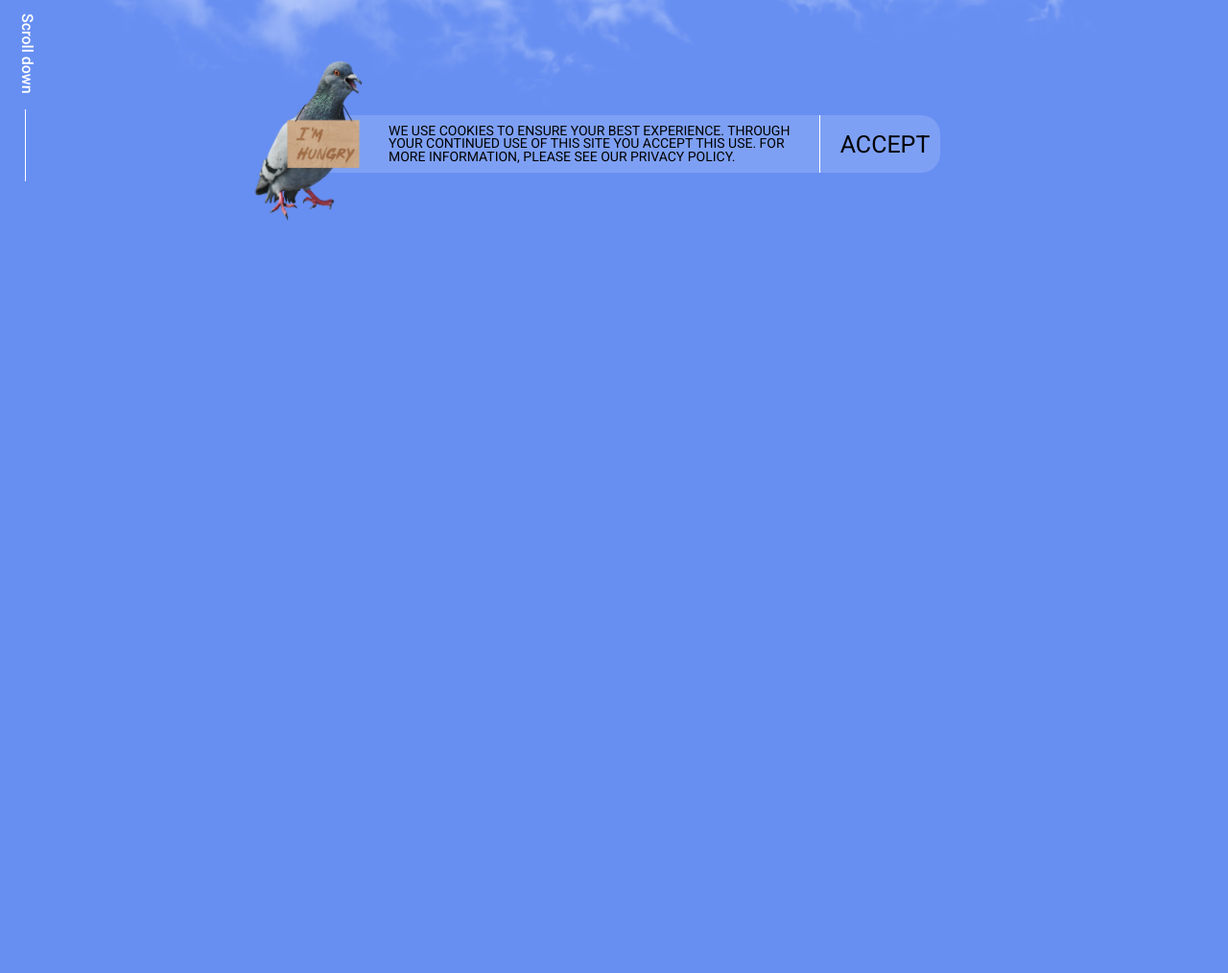
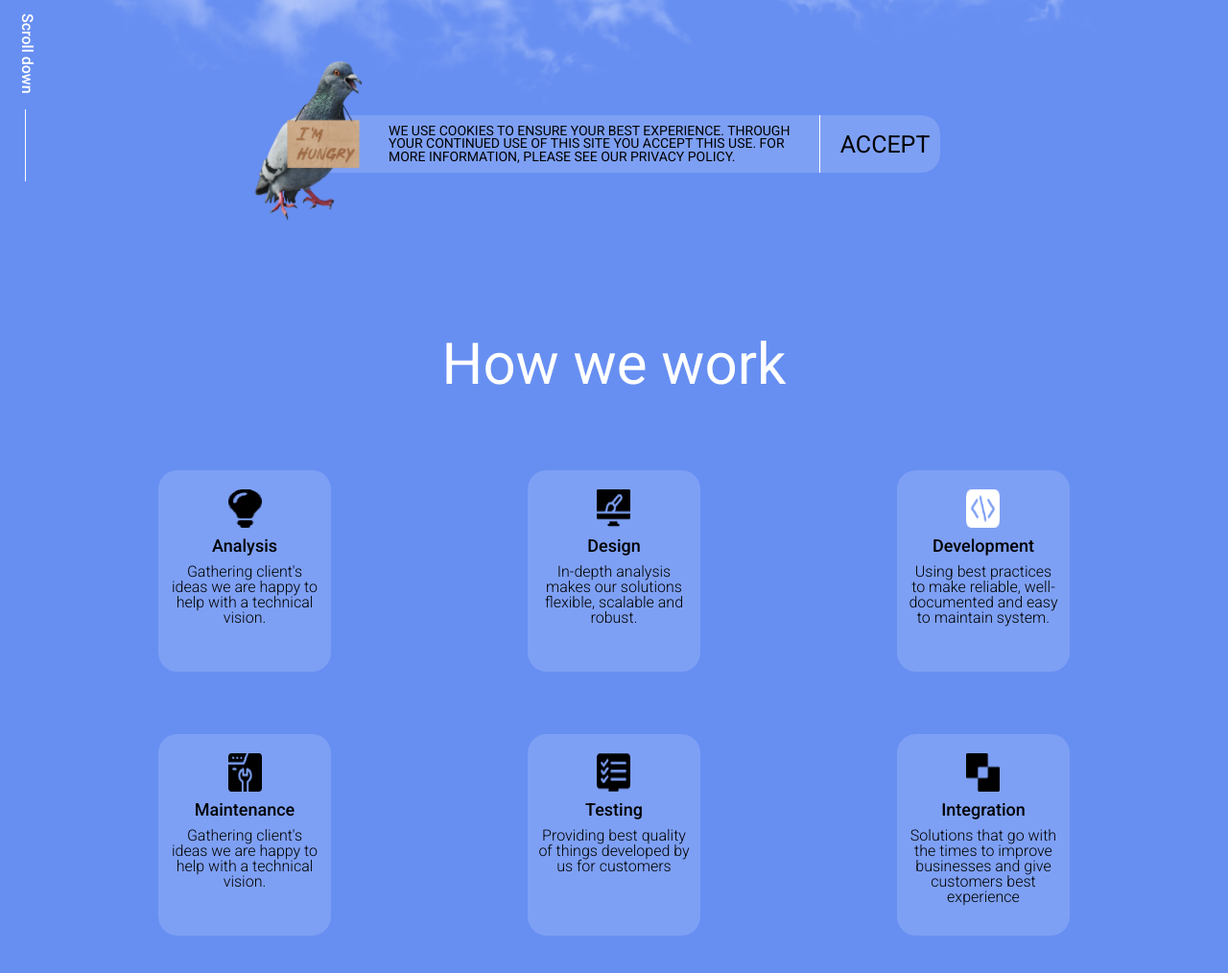
Before and after one commit to MaximZozulya/landing_Cloud_Flex, a website: page index.html in a window 1280 px wide. Shown: the part 580-1594 px from the top of the page at 96% size. Before the commit the page ends 880 px from the top, so only its background shows below. Drawn offline with nearby package versions, Linux system fonts and the light colour scheme; files that its build step writes are made by us from their sources.

Commit message:
work section implementation

```diff
--- a/index.html
+++ b/index.html
@@ -41,6 +41,8 @@
         </nav>
       </div>
     </header>
+    <!-- /.header -->
+
 
     <main aria-label="main content">
       <section class="hero-section" aria-label="hero section">
@@ -69,6 +71,60 @@
 
         </div>
       </section>
+      <!-- /.hero-section -->
+
+      <section class="work-section" aria-label="work section">
+        <div class="container">
+          <div class="work">
+            <h2 class="work__title">How we work</h2>
+            <div class="work__cards-wrapper">
+              <figure class="info-card card--analysis" aria-label="card analysis">
+                <img class="info-card__icon icon--analysis" src="assets/webp/analysis.webp" alt="analysis image">
+                <h3 class="info-card__title">Analysis</h3>
+                <p class="info-card__description">
+                  Gathering client's ideas we are happy to help with a technical vision.
+                </p>
+              </figure>
+              <figure class="info-card card--design" aria-label="card design">
+                <img class="info-card__icon icon--design" src="assets/webp/design.webp" alt="design image">
+                <h3 class="info-card__title">Design</h3>
+                <p class="info-card__description">
+                  In-depth analysis makes our solutions flexible, scalable and robust.
+                </p>
+              </figure>
+              <figure class="info-card card--development" aria-label="card development">
+                <img class="info-card__icon icon--development" src="assets/webp/development.webp" alt="development image">
+                <h3 class="info-card__title">Development</h3>
+                <p class="info-card__description">
+                  Using best practices to make reliable, well-documented and easy to maintain system.
+                </p>
+              </figure>
+              <figure class="info-card card--maintenance" aria-label="card maintenance">
+                <img class="info-card__icon icon--maintenance" src="assets/webp/maintenance.webp" alt="maintenance image">
+                <h3 class="info-card__title">Maintenance</h3>
+                <p class="info-card__description">
+                  Gathering client's ideas we are happy to help with a technical vision.
+                </p>
+              </figure>
+              <figure class="info-card card--testing" aria-label="card testing">
+                <img class="info-card__icon icon--testing" src="assets/webp/testing.webp" alt="testing image">
+                <h3 class="info-card__title">Testing</h3>
+                <p class="info-card__description">
+                  Providing best quality of things developed by us for customers
+                </p>
+              </figure>
+              <figure class="info-card card--integration" aria-label="card integration">
+                <img class="info-card__icon icon--integration" src="assets/webp/integration.webp" alt="integration image">
+                <h3 class="info-card__title">Integration</h3>
+                <p class="info-card__description">
+                  Solutions that go with the times to improve businesses and give customers best experience
+                </p>
+              </figure>
+            </div>
+          </div>
+        </div>
+      </section>
+      <!-- /.work-section -->
     </main>
   </body>
 </html>
--- /dev/null
+++ b/styles/_cards.scss
@@ -0,0 +1,59 @@
+@use 'variables' as v;
+@use 'mixins' as m;
+@use 'sass:color';
+
+.info-card {
+  width: 180px;
+  height: 210px;
+  padding: 20px 10px 0;
+  border-radius: 20px;
+  background-color: color.adjust(v.$color-white, $alpha: -0.85);
+  @include m.d-flex(start, center, nowrap, column, 0, 10px);
+  transition: all .3s;
+
+  &__icon {
+    width: 35px;
+    height: 40px;
+    color: v.$color-black;
+  }
+
+  &__title {
+    @include m.font(18px, 500, v.$color-black);
+    transition: all .3s;
+  }
+
+  &__description {
+    text-align: center;
+    @include m.font(16px, 300, v.$color-black);
+    transition: all .3s;
+  }
+
+  &:hover {
+    cursor: pointer;
+    background-color: color.adjust(v.$color-white, $alpha: -0.95);
+    box-shadow: 0px 4px 20px 0px rgba(0, 0, 0, 0.1);
+    transition: all .5s;
+
+    .info-card__title {
+      color: v.$color-white;
+    }
+
+    .info-card__description {
+      color: v.$color-white;
+    }
+  }
+
+  @media(max-width: v.$media_min) {
+    width: 140px;
+    height: 170px;
+
+    &__title {
+      @include m.font(14px, 400, v.$color-black);
+      transition: all .3s;
+    }
+
+    &__description {
+      @include m.font(11px, 300, v.$color-black);
+    }
+  }
+}
--- a/styles/_hero.scss
+++ b/styles/_hero.scss
@@ -90,7 +90,6 @@
   @media (max-width: v.$media_sm) {
     width: 100%;
     max-width: 350px;
-    height: 280px;
 
     &__title {
       @include m.font(45px, 500, v.$color-black);
--- a/styles/_importer.scss
+++ b/styles/_importer.scss
@@ -1,4 +1,6 @@
 @forward 'reset';
 @forward 'basic';
+@forward 'cards';
 @forward 'header';
 @forward 'hero';
+@forward 'work';
--- /dev/null
+++ b/styles/_work.scss
@@ -0,0 +1,82 @@
+@use 'variables' as v;
+@use 'mixins' as m;
+@use 'sass:color';
+
+.work-section {
+  padding: 50px 20px 180px;
+
+  .work {
+    margin: 0 auto;
+    text-align: center;
+
+    &__title {
+      margin-bottom: 80px;
+      @include m.font(60px, 400, v.$color-white);
+
+      @media(max-width:v.$media_min) {
+        display: none;
+      }
+    }
+
+    &__cards-wrapper {
+      margin: 0 auto;
+      max-width: 950px;
+
+      display: grid;
+      grid-template-columns: repeat(3, 1fr);
+      grid-template-rows: repeat(2, 1fr);
+      row-gap: 65px;
+      justify-items: center;
+      align-items: center;
+      grid-template-areas:
+                          "analysis design development"
+                          "maintenance testing integration";
+      .card--analysis {
+        grid-area: analysis;
+        justify-self: start;
+      }
+
+      .card--design {
+        grid-area: design;
+      }
+
+      .card--development {
+        grid-area: development;
+        justify-self: end;
+      }
+
+      .card--maintenance {
+        grid-area: maintenance;
+        justify-self: start;
+      }
+
+      .card--testing {
+        grid-area: testing;
+      }
+
+      .card--integration {
+        grid-area: integration;
+        justify-self: end;
+      }
+
+
+      @media(max-width:v.$media_md) {
+        grid-template-columns: repeat(2, 1fr);
+        grid-template-rows: repeat(3, 1fr);
+        grid-template-areas:
+                            "analysis design"
+                            "development maintenance"
+                            "testing integration";
+        .card--analysis,
+        .card--design,
+        .card--development,
+        .card--integration,
+        .card--maintenance,
+        .card--testing {
+          justify-self: center;
+        }
+      }
+
+    }
+  }
+}
```
Also changed, not shown: assets/webp/analysis.webp (renamed from assets/webp/idea.webp), assets/webp/development.webp (renamed from assets/webp/code.webp), assets/webp/integration.webp (renamed from assets/webp/doubleCube.webp), assets/webp/maintenance.webp (renamed from assets/webp/disckete.webp), assets/webp/testing.webp (renamed from assets/webp/monitor.webp).
